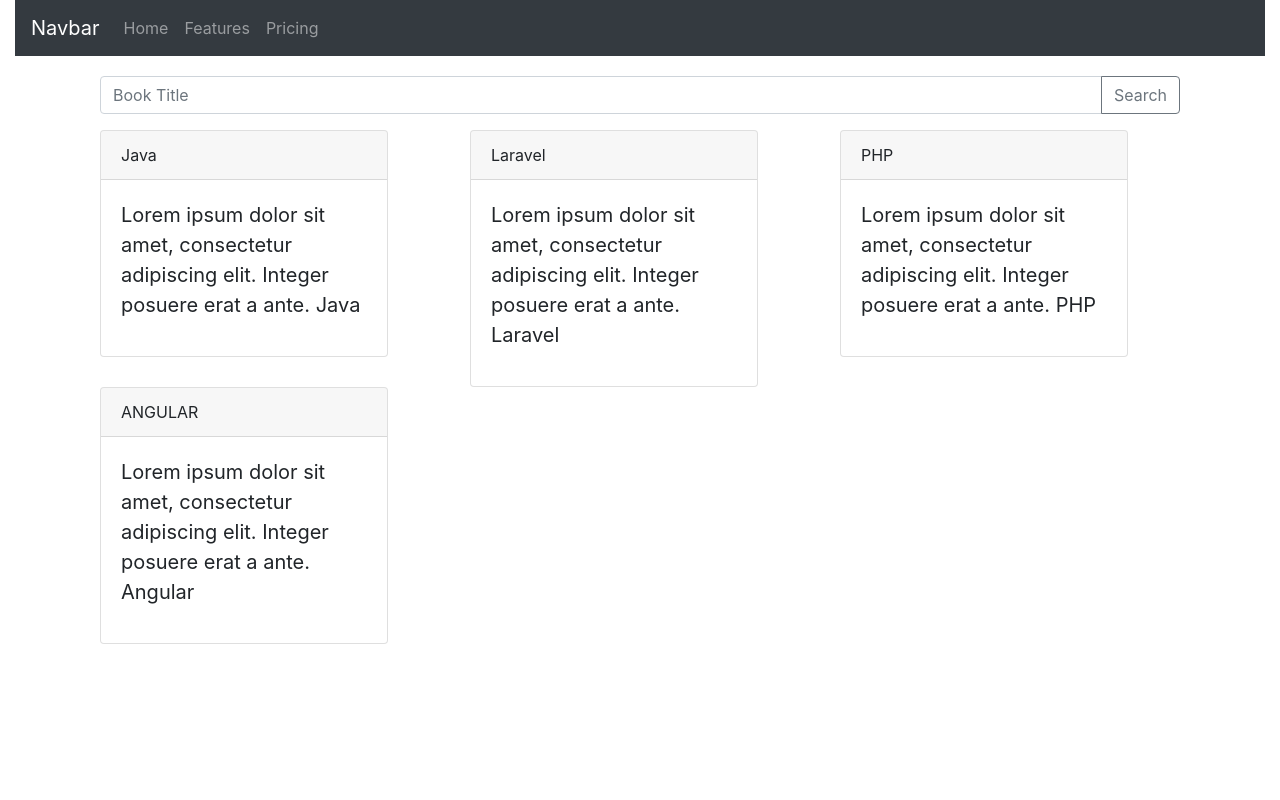
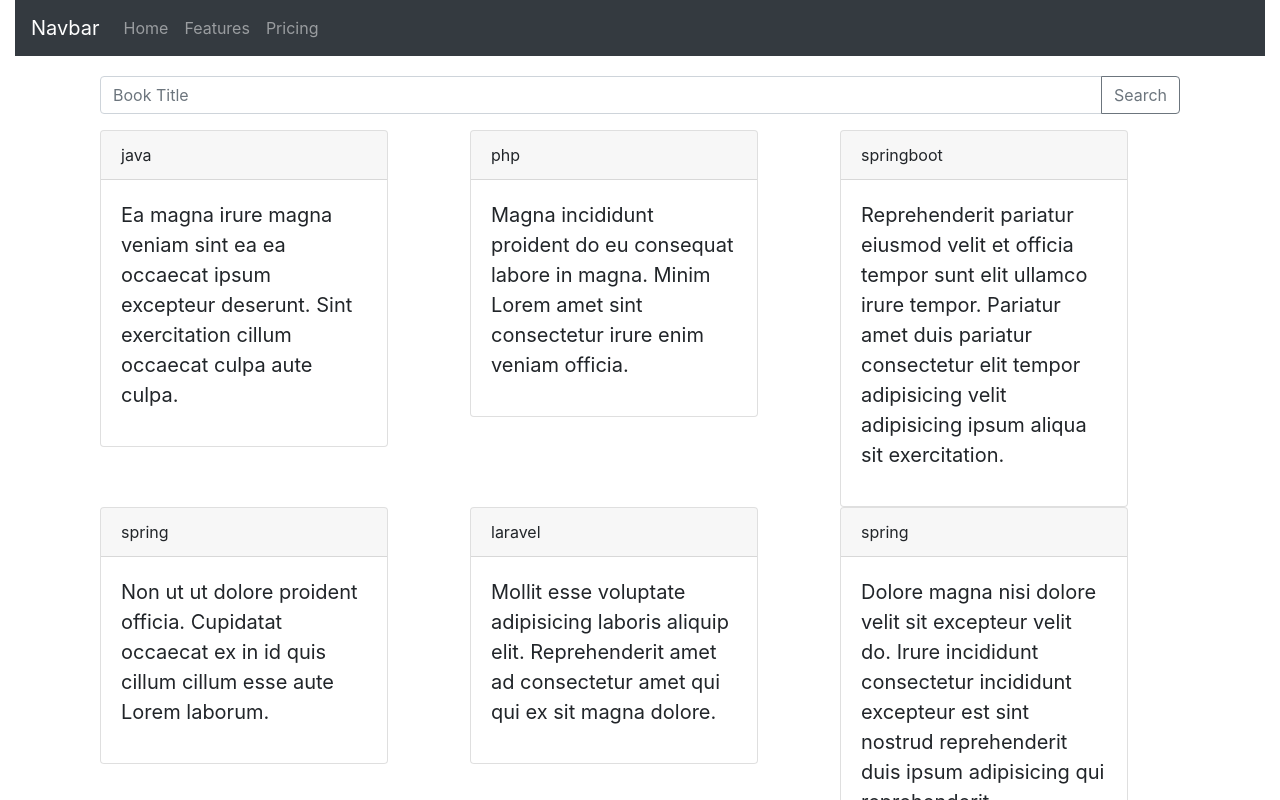
Before and after one commit to youssefmeehir/tpreact, a React (Create React App) app: page / in a window 1280 px wide. Shown: the top 800 px of the page. Built offline with nearby package versions, Linux system fonts and the light colour scheme; data requests are answered from the project's data file.

Commit message:
service OK

```diff
--- /dev/null
+++ b/db/database.json
@@ -0,0 +1,95 @@
+{
+  "books" :
+  [
+    {
+      "isbn": "5ea041f453cb2ba84877c560",
+      "summary": "Ea magna irure magna veniam sint ea ea occaecat ipsum excepteur deserunt. Sint exercitation cillum occaecat culpa aute culpa.",
+      "title": "java",
+      "publisher": "CUBICIDE",
+      "publicationDate": "Tue Oct 27 1998 16:53:02 GMT+0000 (UTC)",
+      "numberOfPages": 988,
+      "language": "FR",
+      "author": {
+        "id": 0,
+        "name": "Willie Rios"
+      }
+    },
+    {
+      "isbn": "5ea041f428fd5f50158a6ae6",
+      "summary": "Magna incididunt proident do eu consequat labore in magna. Minim Lorem amet sint consectetur irure enim veniam officia.",
+      "title": "php",
+      "publisher": "AQUOAVO",
+      "publicationDate": "Fri Feb 09 1990 22:41:13 GMT+0000 (UTC)",
+      "numberOfPages": 365,
+      "language": "FR",
+      "author": {
+        "id": 1,
+        "name": "Edith Henson"
+      }
+    },
+    {
+      "isbn": "5ea041f43eb4b91f5e538502",
+      "summary": "Reprehenderit pariatur eiusmod velit et officia tempor sunt elit ullamco irure tempor. Pariatur amet duis pariatur consectetur elit tempor adipisicing velit adipisicing ipsum aliqua sit exercitation.",
+      "title": "springboot",
+      "publisher": "KONGLE",
+      "publicationDate": "Sun Jul 19 1981 20:50:20 GMT+0000 (UTC)",
+      "numberOfPages": 557,
+      "language": "EN",
+      "author": {
+        "id": 2,
+        "name": "Zimmerman Moran"
+      }
+    },
+    {
+      "isbn": "5ea041f4b63036a1d639c10a",
+      "summary": "Non ut ut dolore proident officia. Cupidatat occaecat ex in id quis cillum cillum esse aute Lorem laborum.",
+      "title": "spring",
+      "publisher": "ZAGGLE",
+      "publicationDate": "Tue Jul 31 2012 09:33:16 GMT+0000 (UTC)",
+      "numberOfPages": 816,
+      "language": "EN",
+      "author": {
+        "id": 3,
+        "name": "Kirk Robertson"
+      }
+    },
+    {
+      "isbn": "5ea041f45084d4891815122d",
+      "summary": "Mollit esse voluptate adipisicing laboris aliquip elit. Reprehenderit amet ad consectetur amet qui qui ex sit magna dolore.",
+      "title": "laravel",
+      "publisher": "TROPOLI",
+      "publicationDate": "Thu Jun 06 2019 16:18:49 GMT+0000 (UTC)",
+      "numberOfPages": 292,
+      "language": "EN",
+      "author": {
+        "id": 4,
+        "name": "Josefa Cortez"
+      }
+    },
+    {
+      "isbn": "5ea041f41297ac8bd962a5be",
+      "summary": "Dolore magna nisi dolore velit sit excepteur velit do. Irure incididunt consectetur incididunt excepteur est sint nostrud reprehenderit duis ipsum adipisicing qui reprehenderit.",
+      "title": "spring",
+      "publisher": "PHOTOBIN",
+      "publicationDate": "Thu Jul 20 1989 02:34:08 GMT+0000 (UTC)",
+      "numberOfPages": 369,
+      "language": "FR",
+      "author": {
+        "id": 5,
+        "name": "Socorro Rodgers"
+      }
+    },
+    {
+      "isbn": "5ea041f41387ef73b2218586",
+      "summary": "Irure aliquip anim esse officia dolore proident culpa deserunt occaecat proident culpa fugiat voluptate. Magna et proident aliquip consequat consequat sint sit id.",
+      "title": "java",
+      "publisher": "KAGE",
+      "publicationDate": "Fri Sep 12 1997 07:58:41 GMT+0000 (UTC)",
+      "numberOfPages": 857,
+      "language": "EN",
+      "author": {
+        "id": 6,
+        "name": "Pamela Giles"
+      }
+    }
+]}
--- a/src/App.js
+++ b/src/App.js
@@ -1,32 +1,52 @@
 import React, { useState, useEffect } from 'react';
 import './App.css';
-import { Navbar, Container, Row, Col } from 'react-bootstrap';
-import { Nav } from 'react-bootstrap';
 import Header from './components/Header';
-import Body from './components/Body';
+import BookView from './components/BookView';
 
-const BOOKS = [
-  {id: 'EE1', title: 'Java', description: 'Lorem ipsum dolor sit amet, consectetur adipiscing elit. Integer posuere erat a ante. Java'},
-  {id: 'EE2',title: 'Laravel', description: 'Lorem ipsum dolor sit amet, consectetur adipiscing elit. Integer posuere erat a ante. Laravel'},
-  {id: 'EE3',title: 'PHP', description: 'Lorem ipsum dolor sit amet, consectetur adipiscing elit. Integer posuere erat a ante. PHP'},
-  {id: 'EE4',title: 'ANGULAR', description: 'Lorem ipsum dolor sit amet, consectetur adipiscing elit. Integer posuere erat a ante. Angular'}
-]
+import { bookService } from './serviceq/BookService';
+import { Container, Row, Col } from 'react-bootstrap';
+import {
+  BrowserRouter as Router,
+  Switch,
+  Route,
+  Link
+} from "react-router-dom";
+import BookDetailsView from './views/BookDetailsView';
 
 function App() {
   const [books, setBooks] = useState([]);
   const [searchValue, setSearchValue] = useState('');
 
+
   useEffect(() => {
+    const findBooks = () => {
+      bookService.findBooks()
+      .then(function (response) {
+        setBooks(response.data);
+      });
+    };
+
+    const findByTitle = () => {
+      bookService.findBooksByTitle(searchValue)
+      .then(function (response) {
+        setBooks(response.data);
+      });
+    };
+
+
     const searchBook = () => {
-      const newBooks = BOOKS.filter(book => book.title.includes(searchValue));
-      setBooks(newBooks);
+      if(searchValue.length === 0) {
+        findBooks();
+      } else {
+        findByTitle(searchBook);
+      }
     };
+
     searchBook();
-    console.log('fff');
   }, [searchValue]);
 
   return (
-
+    <Router>
     <Container fluid>
       <Row>
         <Col>
@@ -36,11 +56,19 @@
       <Row>
         <Col>
           <Container>
-            <Body books={books} onSearch={(bookName) => setSearchValue(bookName)}/>
+            <Switch>
+               <Route path="/books/:id">
+                 <BookDetailsView />
+               </Route>
+               <Route path="/">
+                  <BookView books={books} onSearch={(bookName) => setSearchValue(bookName)}/>
+               </Route>
+             </Switch>
           </Container>
         </Col>
       </Row>
     </Container>
+    </Router>
   );
 }
 
--- a/src/components/Body.js
+++ /dev/null
@@ -1,43 +0,0 @@
-import React, { useState } from 'react';
-import { Card, Col, Container, Row, Form } from 'react-bootstrap';
-import Book from './Book';
-
-
-const Body = ({books, onSearch}) => {
-  const [searchValue, setSearchValue] = useState('');
-
-  const divStyle = {
-    marginTop: '20px'
-  };
-
-  const changeTitle = (event) => {
-    setSearchValue(event.target.value);
-  }
-
-  const searchBook = () => {
-    onSearch(searchValue);
-  }
-
-  return (
-    <Container>
-      <Row>
-        <Col>
-          <div className="input-group mb-3" style={divStyle}>
-            <input type="text" className="form-control" placeholder="Book Title" aria-label="Book Title" aria-describedby="button-addon2" value={searchValue} onChange={changeTitle}/>
-            <div className="input-group-append">
-              <button className="btn btn-outline-secondary" type="button" id="button-addon2" onClick={searchBook}>Search</button>
-            </div>
-          </div>
-        </Col>
-      </Row>
-      <Row>
-          {
-            books.map((book, key) => <Col  key={book.id}><Book book={book}/></Col>)
-          }
-      </Row>
-    </Container>
-  )
-};
-
-
-export default Body;
--- a/src/components/Book.js
+++ b/src/components/Book.js
@@ -9,7 +9,7 @@
         <Card.Body>
           <blockquote className="blockquote mb-0">
             <p>
-              {book.description}
+              {book.summary}
             </p>
           </blockquote>
         </Card.Body>
--- /dev/null
+++ b/src/components/BookSearch.js
@@ -0,0 +1,31 @@
+import React, { useState } from 'react';
+
+
+
+const BookSearch = ({onSearch}) => {
+
+  const [searchValue, setSearchValue] = useState('');
+
+  const divStyle = {
+    marginTop: '20px'
+  };
+
+  const changeTitle = (event) => {
+    setSearchValue(event.target.value);
+  }
+
+
+  const searchBook = () => {
+    onSearch(searchValue);
+  }
+  return (
+    <div className="input-group mb-3" style={divStyle}>
+      <input type="text" className="form-control" placeholder="Book Title" aria-label="Book Title" aria-describedby="button-addon2" value={searchValue} onChange={changeTitle}/>
+      <div className="input-group-append">
+        <button className="btn btn-outline-secondary" type="button" id="button-addon2" onClick={searchBook}>Search</button>
+      </div>
+    </div>
+  )
+}
+
+export default BookSearch;
--- /dev/null
+++ b/src/components/BookView.js
@@ -0,0 +1,29 @@
+import React, { useState } from 'react';
+import { Card, Col, Container, Row, Form } from 'react-bootstrap';
+import Book from './Book';
+import BookSearch from './BookSearch';
+
+
+const BookView = ({books, onSearch}) => {
+
+  const searchBook = (bookTitle) => {
+    onSearch(bookTitle)
+  }
+  return (
+    <Container>
+      <Row>
+        <Col>
+          <BookSearch onSearch={searchBook}/>
+        </Col>
+      </Row>
+      <Row>
+          {
+            books.map((book) => <Col  key={book.isbn}><Book book={book}/></Col>)
+          }
+      </Row>
+    </Container>
+  )
+};
+
+
+export default BookView;
--- /dev/null
+++ b/src/serviceq/BookService.js
@@ -0,0 +1,13 @@
+import axios from "axios";
+
+class BookService {
+  findBooks() {
+    return axios.get('/books');
+  }
+
+  findBooksByTitle(title) {
+    return axios.get(`/books?title=${title}`);
+  }
+}
+
+export const bookService = new BookService();
--- /dev/null
+++ b/src/views/BookDetailsView.js
@@ -0,0 +1,12 @@
+import React, { useState, useEffect } from 'react';
+
+
+
+const BookDetailsView = () => {
+
+  return (
+    <p>details</p>
+  );
+}
+
+export default BookDetailsView;
```
Also changed, not shown: package.json (+10 -1 lines), 1 other file (tests, documents, lock files or other folders).
